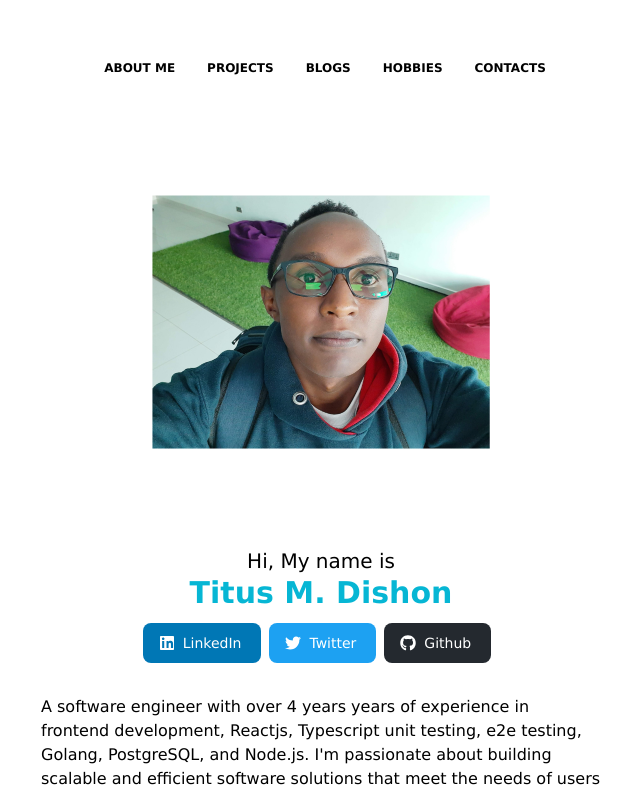
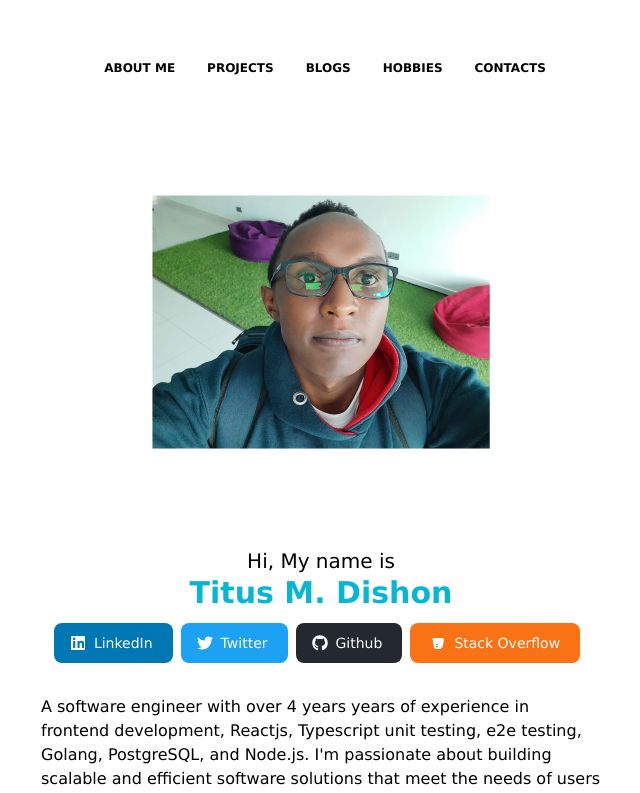
Before and after one commit to titusdishon/portfolio, a Next.js app: page / in a window 1280 px wide. Shown: the top 793 px of the page, without its empty margins (319-959 px from the left). Built offline with nearby package versions, Linux system fonts and the light colour scheme.

Commit message:
update social links

```diff
--- a/pages/sections/header.tsx
+++ b/pages/sections/header.tsx
@@ -2,6 +2,7 @@ import dayjs from "dayjs";
 import relativeTime from "dayjs/plugin/relativeTime";
 import Logo from "../../public/titusdishon.png";
 import Image from "next/image";
+import Link from "next/link";
 
 dayjs.extend(relativeTime);
 
@@ -25,8 +26,9 @@ export default function Header() {
       </div>
 
       <div className="py-3 text-center">
-        <button
-          type="button"
+        <Link
+          type="Link"
+          href="https://www.linkedin.com/in/titusdishon/"
           className="text-white bg-[#0077B5] hover:bg-[#0077B5]/90 focus:ring-4 focus:outline-none focus:ring-[#0077B5]/50 font-medium rounded-lg text-sm px-5 py-2.5 text-center inline-flex items-center dark:focus:ring-[#0077B5]/55 mr-2 mb-2"
         >
           <svg
@@ -45,10 +47,11 @@ export default function Header() {
             ></path>
           </svg>
           LinkedIn
-        </button>
+        </Link>
 
-        <button
-          type="button"
+        <Link
+          type="Link"
+          href="https://twitter.com/T__sayin"
           className="text-white bg-[#1da1f2] hover:bg-[#1da1f2]/90 focus:ring-4 focus:outline-none focus:ring-[#1da1f2]/50 font-medium rounded-lg text-sm px-5 py-2.5 text-center inline-flex items-center dark:focus:ring-[#1da1f2]/55 mr-2 mb-2"
         >
           <svg
@@ -67,9 +70,10 @@ export default function Header() {
             ></path>
           </svg>
           Twitter
-        </button>
-        <button
-          type="button"
+        </Link>
+        <Link
+          type="Link"
+          href="https://github.com/titusdishon"
           className="text-white bg-[#24292F] hover:bg-[#24292F]/90 focus:ring-4 focus:outline-none focus:ring-[#24292F]/50 font-medium rounded-lg text-sm px-5 py-2.5 text-center inline-flex items-center dark:focus:ring-gray-500 dark:hover:bg-[#050708]/30 mr-2 mb-2"
         >
           <svg
@@ -88,7 +92,29 @@ export default function Header() {
             ></path>
           </svg>
           Github
-        </button>
+        </Link>
+        <Link
+          type="Link"
+          href="https://stackoverflow.com/users/8512080/tdishon"
+          className="text-white bg-orange-500 hover:bg-orange-600 focus:ring-4 focus:outline-none focus:ring-orange-300 font-medium rounded-lg text-sm px-5 py-2.5 text-center inline-flex items-center dark:focus:ring-orange-400 mr-2 mb-2"
+        >
+          <svg
+            className="w-4 h-4 mr-2"
+            aria-hidden="true"
+            focusable="false"
+            data-prefix="fab"
+            data-icon="stack-overflow"
+            role="img"
+            xmlns="http://www.w3.org/2000/svg"
+            viewBox="0 0 384 512"
+          >
+            <path
+              fill="currentColor"
+              d="M340.1 403.2l40.8-247.2C385.3 128 364.7 96 336 96H48c-28.7 0-49.3 32-25.9 56.1l40.8 247.2C79.9 424 100.6 448 128 448h128c27.4 0 48-24 36.1-44.8zM192 384h-64v-32h64v32zm0-64h-64v-32h64v32z"
+            ></path>
+          </svg>
+          Stack Overflow
+        </Link>
       </div>
       <p className="mb-3 mt-3">
         A software engineer with over {experience()} years of experience in
@@ -119,9 +145,10 @@ export default function Header() {
         Transforming Ideas into Reality?
       </div>
       <div className="mx-auto text-center">
-        <button
-          type="button"
-          className="cyan-500-700 border border-cyan-500 hover:bg-cyan-500 hover:text-white focus:ring-4 focus:outline-none focus:ring-cyan-500 font-medium rounded-full text-sm p-2.5 text-center inline-flex items-center dark:border-blue-500 dark:text-blue-500 dark:hover:text-white dark:focus:ring-cyan-500 dark:hover:bg-cyan-500"
+        <Link
+          type="Link"
+          href="/pages/projects"
+          className="cyan-500-700 border border-cyan-500 hover:bg-cyan-500 hover:text-white focus:ring-4 focus:outline-none focus:ring-cyan-500 font-medium rounded-full text-sm p-2.5 text-center inline-flex items-center dark:border-cyan-500 dark:text-cyan-500 dark:hover:text-white dark:focus:ring-cyan-500 dark:hover:bg-cyan-500"
         >
           Check My Portfolio
           <svg
@@ -137,7 +164,7 @@ export default function Header() {
               clip-rule="evenodd"
             ></path>
           </svg>
-        </button>
+        </Link>
       </div>
     </div>
   );
```
